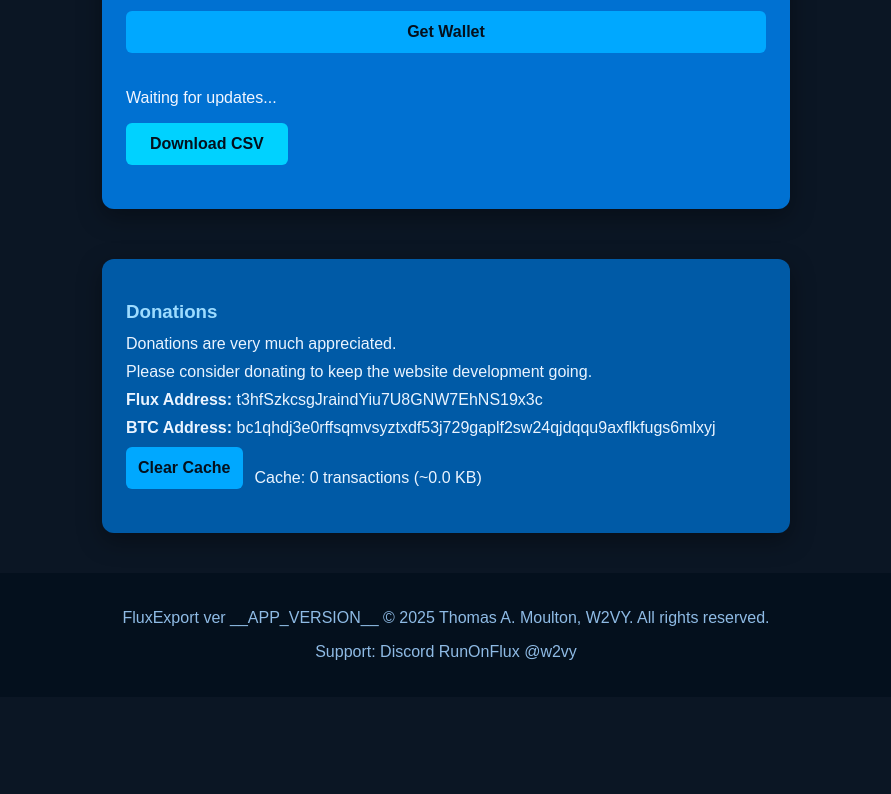
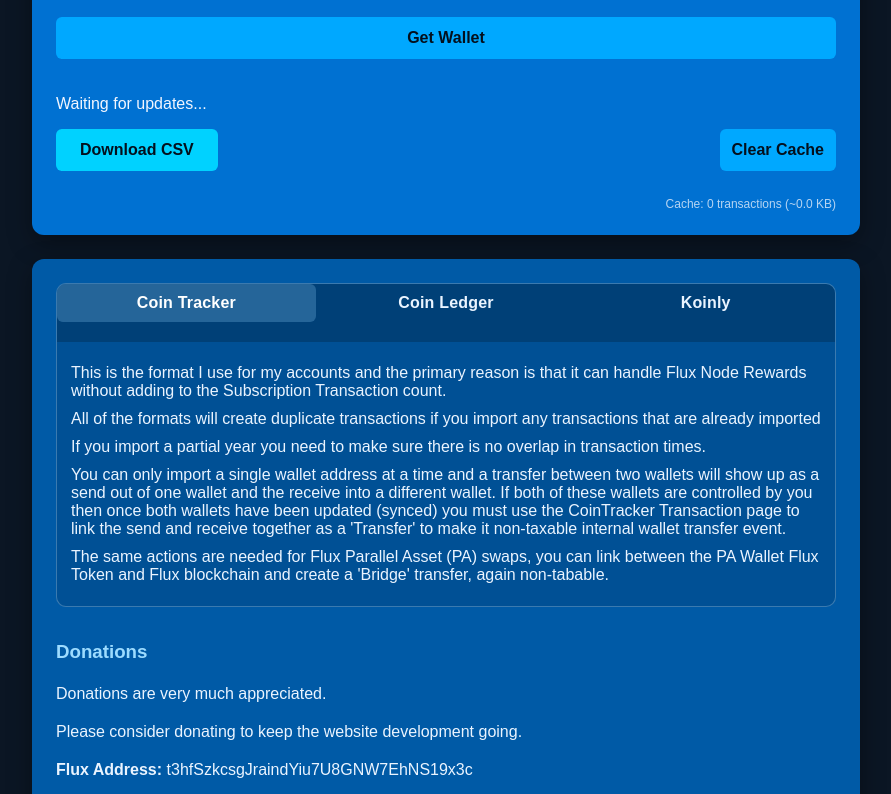
Before and after one commit to w2vy/FluxExport, a website with bundled scripts: page index.html in a window 1280 px wide. Shown: the part 766-1560 px from the top of the page, without its empty margins (194-1085 px from the left). Before the commit the page ends 1463 px from the top, so only its background shows below. Built offline with nearby package versions, Linux system fonts and the light colour scheme.

Commit message:
reformat webpage and add tips

```diff
--- a/index.html
+++ b/index.html
@@ -10,6 +10,7 @@
   <!-- Main Heading -->
   <h1>FluxExport</h1>
 
+  <div class="main-layout">
     <!-- Form Section -->
     <div class="container">
       <h2>Flux Export Tool</h2>
@@ -29,8 +30,8 @@
         <label for="csvFormat">CSV Format:</label>
         <select id="csvFormat" name="csvFormat" required>
           <option value="CoinLedger">CoinLedger</option>
-        <option value="Koinly" selected>Koinly</option>
-        <option value="CoinTracker">CoinTracker</option>
+          <option value="Koinly">Koinly</option>
+          <option value="CoinTracker" selected>CoinTracker</option>
         </select>
 
         <!-- Mining Summary Selector -->
@@ -72,22 +73,57 @@
         <p id="status">Waiting for updates...</p>
       </div>
 
-    <!-- Download Button -->
+      <div class="actions-row">
+        <div class="actions-left">
           <button id="downloadBtn" disabled aria-disabled="true">Download CSV</button>
           <p id="downloadNotice" class="field-help" role="status" aria-live="polite"></p>
         </div>
+        <div class="actions-right">
+          <button id="clearCacheBtn" type="button">Clear Cache</button>
+          <p id="cacheInfo" aria-live="polite"></p>
+        </div>
+      </div>
+    </div>
 
     <section class="donations">
+      <div class="format-tabs" aria-label="CSV format tips">
+        <div class="tab-list" role="tablist">
+          <button type="button" role="tab" aria-selected="false" class="tab" data-format="CoinTracker">Coin Tracker</button>
+          <button type="button" role="tab" aria-selected="false" class="tab" data-format="CoinLedger">Coin Ledger</button>
+          <button type="button" role="tab" aria-selected="false" class="tab" data-format="Koinly">Koinly</button>
+        </div>
+        <div class="tab-panels">
+          <div class="tab-panel" role="tabpanel" data-format="CoinTracker">
+            <p>This is the format I use for my accounts and the primary reason is that it can handle Flux Node Rewards
+              without adding to the Subscription Transaction count.</p>
+            <p>All of the formats will create duplicate transactions if you import any transactions that are already imported</p>
+            <p>If you import a partial year you need to make sure there is no overlap in transaction times.</p>
+            <p>You can only import a single wallet address at a time and
+              a transfer between two wallets will show up as a send out of one wallet and the receive into a different wallet.
+              If both of these wallets are controlled by you then once both wallets have been updated (synced) you must
+              use the CoinTracker Transaction page to link the send and receive together as a 'Transfer' to make it
+              non-taxable internal wallet transfer event.
+            </p>
+            <p>The same actions are needed for Flux Parallel Asset (PA) swaps, you can link between the PA Wallet Flux Token and
+               Flux blockchain and create a 'Bridge' transfer, again non-tabable.
+            </p>
+          </div>
+          <div class="tab-panel" role="tabpanel" data-format="CoinLedger">
+            <p>CoinLedger-specific guidance goes here. Add any tips or reminders for this format.</p>
+          </div>
+          <div class="tab-panel" role="tabpanel" data-format="Koinly">
+            <p>Koinly-specific guidance goes here. Add any tips or reminders for this format.</p>
+          </div>
+        </div>
+      </div>
       <h3>Donations</h3>
       <p>Donations are very much appreciated.</p>
       <p> Please consider donating to keep the website development going.</p>
       <p><strong>Flux Address:</strong> t3hfSzkcsgJraindYiu7U8GNW7EhNS19x3c</p>
-    <p><strong>BTC Address:</strong> bc1qhdj3e0rffsqmvsyztxdf53j729gaplf2sw24qjdqqu9axflkfugs6mlxyj</p>
-    <div class="cache-controls">
-      <button id="clearCacheBtn" type="button">Clear Cache</button>
-      <p id="cacheInfo" aria-live="polite"></p>
+      <p class="btc-address"><strong>BTC Address:</strong> bc1qhdj3e0rffsqmvsyztxdf53j729gaplf2sw24qjdqqu9axflkfugs6mlxyj</p>
+      <div class="cache-controls"></div>
+    </section>
   </div>
-  </section>
 
   <!-- Script -->
   <script type="module" src="script.js"></script>
--- a/src/script.ts
+++ b/src/script.ts
@@ -24,6 +24,8 @@
     const startDateInput = document.getElementById('startDate') as HTMLInputElement;
     const endDateInput = document.getElementById('endDate') as HTMLInputElement;
     const watchedInputs = [addressInput, csvFormatSelect, mintSummarySelect, startDateInput, endDateInput];
+    const tabButtons = Array.from(document.querySelectorAll<HTMLButtonElement>('.format-tabs .tab'));
+    const tabPanels = Array.from(document.querySelectorAll<HTMLElement>('.format-tabs .tab-panel'));
 
     const disableDownloadBtn = (message?: string) => {
       downloadBtn.disabled = true;
@@ -51,6 +53,20 @@
       input.addEventListener(eventType, handleInputChange);
     });
 
+    const setActiveTab = (format: string) => {
+      tabButtons.forEach((btn) => {
+        const isActive = btn.dataset.format === format;
+        btn.classList.toggle('active', isActive);
+        btn.setAttribute('aria-selected', isActive ? 'true' : 'false');
+        btn.setAttribute('tabindex', isActive ? '0' : '-1');
+      });
+      tabPanels.forEach((panel) => {
+        const isActive = panel.dataset.format === format;
+        panel.classList.toggle('active', isActive);
+        panel.hidden = !isActive;
+      });
+    };
+
     const updateMintSummaryAvailability = () => {
       const isKoinly = csvFormatSelect.value === CSVFormat.Koinly;
       if (!isKoinly) {
@@ -63,7 +79,18 @@
       }
     };
 
-    csvFormatSelect.addEventListener('change', updateMintSummaryAvailability);
+    csvFormatSelect.addEventListener('change', () => {
+      updateMintSummaryAvailability();
+      setActiveTab(csvFormatSelect.value);
+    });
+    tabButtons.forEach((btn) => {
+      btn.addEventListener('click', () => {
+        const format = btn.dataset.format;
+        if (!format) return;
+        csvFormatSelect.value = format;
+        csvFormatSelect.dispatchEvent(new Event('change', { bubbles: true }));
+      });
+    });
     clearCacheBtn?.addEventListener('click', async () => {
       await clearCaches();
       updateStatusMessage('Cache cleared.');
@@ -88,6 +115,7 @@
     const initialMintSummary = mintSummarySelect.value as keyof typeof MintSummaryPeriod;
     setMintSummary(MintSummaryPeriod[initialMintSummary]);
     updateMintSummaryAvailability();
+    setActiveTab(csvFormatSelect.value);
     updateCacheInfo();
 
     // Handle form submission
--- a/src/styles.css
+++ b/src/styles.css
@@ -7,14 +7,26 @@
   padding: 0;
 }
 
+.main-layout {
+  display: flex;
+  flex-wrap: wrap;
+  gap: 24px;
+  align-items: stretch;
+  justify-content: center;
+  max-width: 1600px;
+  margin: 40px auto;
+  padding: 0 20px;
+}
+
 .container {
-    width: 100%;
-    max-width: 640px;
-    margin: 50px auto;
+  flex: 1 1 560px;
+  max-width: 780px;
   padding: 24px;
   background-color: #0071d2;
   border-radius: 12px;
   box-shadow: 0 8px 24px rgba(0, 0, 0, 0.35);
+  display: flex;
+  flex-direction: column;
 }
 
 h1 {
@@ -90,6 +102,34 @@
   color: #b5d4f2;
 }
 
+.actions-row {
+  display: flex;
+  align-items: flex-start;
+  gap: 16px;
+  justify-content: space-between;
+  flex-wrap: wrap;
+}
+
+.actions-left {
+  display: flex;
+  flex-direction: column;
+  gap: 6px;
+}
+
+.actions-right {
+  margin-left: auto;
+  display: flex;
+  flex-direction: column;
+  gap: 6px;
+  align-items: flex-end;
+}
+
+.actions-right #cacheInfo {
+  margin: 0;
+  font-size: 12px;
+  color: #b5d4f2;
+}
+
 /* Added styles for download button */
 #downloadBtn {
   background-color: #00d2ff;
@@ -104,17 +144,71 @@
 }
 
 .donations {
-    max-width: 640px;
-    margin: 40px auto;
+  flex: 1 1 560px;
+  max-width: 780px;
   padding: 24px;
   background-color: #005aa6;
   border-radius: 12px;
   box-shadow: 0 8px 24px rgba(0, 0, 0, 0.35);
+  display: flex;
+  flex-direction: column;
 }
 
 .donations h3 {
   margin-bottom: 12px;
   color: #9ddcff;
+}
+
+.format-tabs {
+  flex: 1;
+  display: flex;
+  flex-direction: column;
+  margin-bottom: 16px;
+  border: 1px solid rgba(233, 245, 255, 0.25);
+  border-radius: 10px;
+  overflow: hidden;
+  background: rgba(0, 0, 0, 0.1);
+}
+
+.tab-list {
+  display: flex;
+  gap: 1px;
+  background: rgba(0, 0, 0, 0.2);
+}
+
+.tab {
+  flex: 1 1 0;
+  padding: 10px 12px;
+  background: transparent;
+  color: #eaf4ff;
+  border: none;
+  cursor: pointer;
+  font-weight: 600;
+  letter-spacing: 0.2px;
+}
+
+.tab[aria-selected="true"],
+.tab.active {
+  background: rgba(148, 210, 255, 0.25);
+  color: #fff;
+}
+
+.tab:hover {
+  background: rgba(148, 210, 255, 0.15);
+}
+
+.tab-panels {
+  padding: 12px 14px;
+  flex: 1;
+}
+
+.tab-panel {
+  display: none;
+  height: 100%;
+}
+
+.tab-panel.active {
+  display: block;
 }
 
 .donations p {
@@ -133,9 +227,23 @@
   margin: 0;
 }
 
+.btc-address {
+  margin-top: auto;
+  white-space: nowrap;
+}
+
 footer {
   text-align: center;
   padding: 20px 0;
   background-color: #04101d;
   color: #8fbbe5;
 }
+
+@media (max-width: 960px) {
+  .main-layout {
+    margin: 24px auto;
+  }
+  .container, .donations {
+    max-width: none;
+  }
+}
```
Lines whose indentation alone changed are shown as unchanged.
